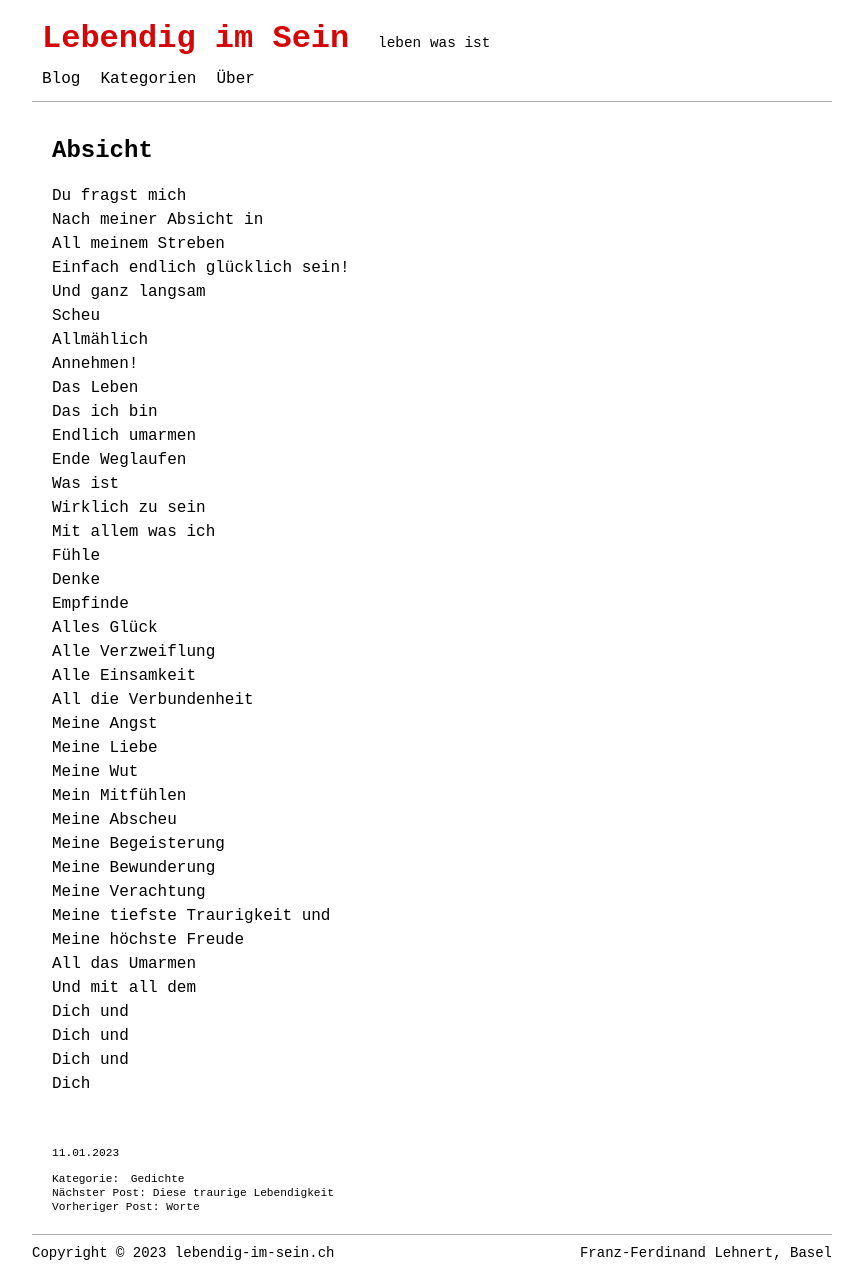
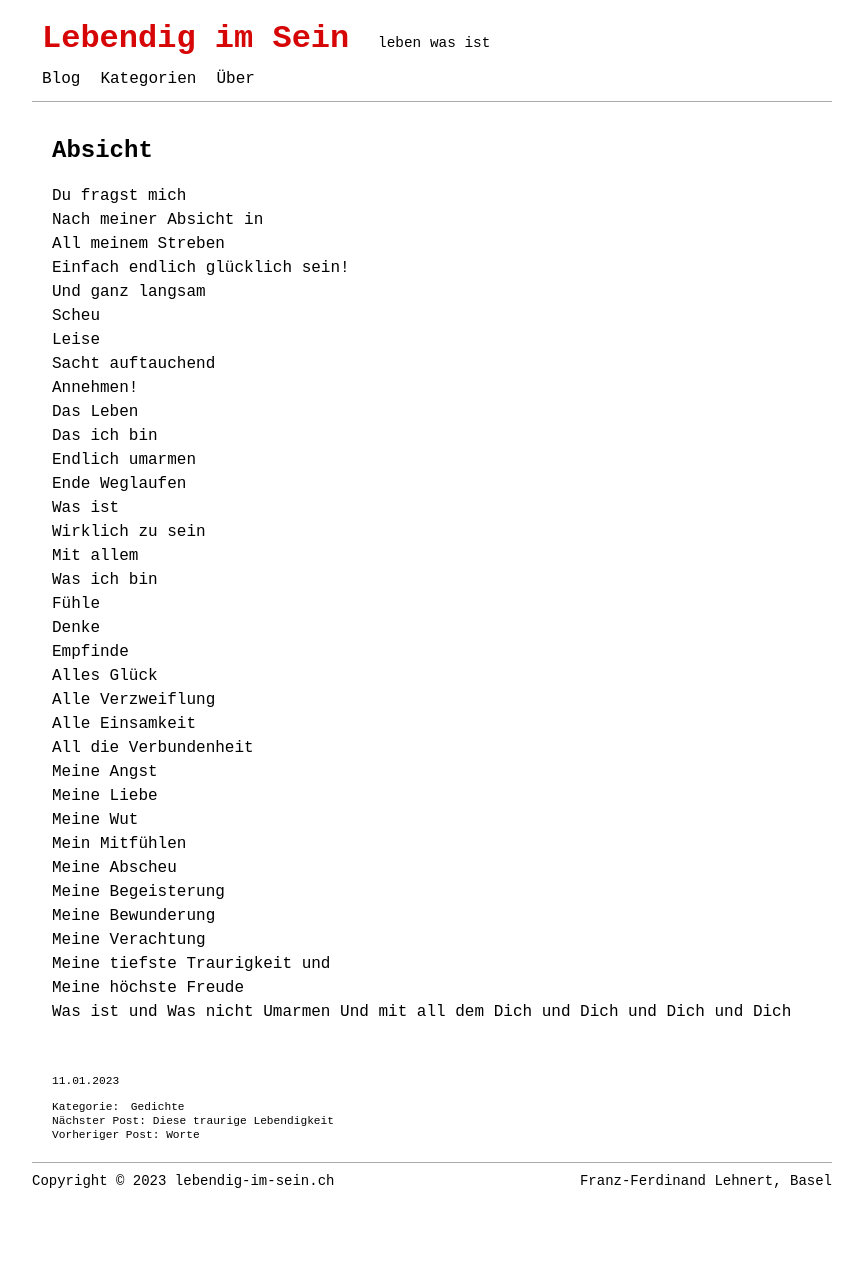
Before and after one commit to lebendigimsein/webpage, a Jekyll site: the page built from _posts/2023-01-11-absicht.markdown, in a window 1280 px wide. Shown: the whole page, without its empty margins (208-1068 px from the left). Built offline with Jekyll 4.4.1, drawn with Linux system fonts in a browser that asks for light colours; after the commit the page ends 1199 px from its top, so only the background shows below that.

Commit message:
absicht changed

```diff
--- a/_posts/2023-01-11-absicht.markdown
+++ b/_posts/2023-01-11-absicht.markdown
@@ -13,7 +13,8 @@ All meinem Streben
 Einfach endlich glücklich sein!
 Und ganz langsam
 Scheu
-Allmählich
+Leise
+Sacht auftauchend
 Annehmen!
 Das Leben
 Das ich bin
@@ -21,7 +22,8 @@ Endlich umarmen
 Ende Weglaufen
 Was ist
 Wirklich zu sein
-Mit allem was ich
+Mit allem
+Was ich bin
 Fühle
 Denke
 Empfinde
@@ -39,7 +41,9 @@ Meine Bewunderung
 Meine Verachtung
 Meine tiefste Traurigkeit und
 Meine höchste Freude
-All das Umarmen
+Was ist und
+Was nicht
+Umarmen
 Und mit all dem
 Dich und
 Dich und
```
